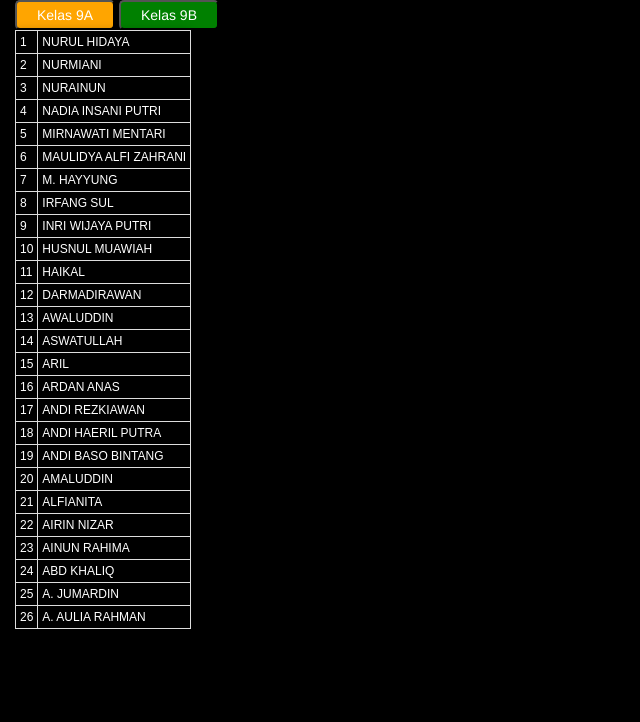
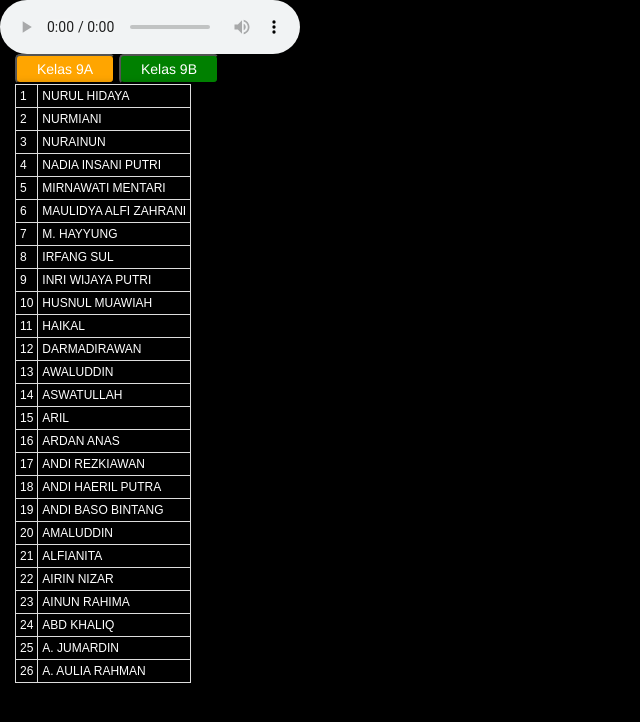
Before and after one commit to SMPN9/rapor, a plain HTML site: page index.html in a window 1280 px wide. Shown: the whole page, without its empty margins (0-640 px from the left). Drawn offline with nearby package versions, Linux system fonts and the light colour scheme.

Commit message:
Update index.html

```diff
--- a/index.html
+++ b/index.html
@@ -1,5 +1,6 @@
 <html>
   <meta name="viewport" content="width=device-width, initial-scale=1">
+	<meta http-equiv="Content-Security-Policy" content="upgrade-insecure-requests">
   <link rel="stylesheet" href="https://maxcdn.bootstrapcdn.com/bootstrap/3.4.1/css/bootstrap.min.css">
   <script src="https://ajax.googleapis.com/ajax/libs/jquery/3.6.0/jquery.min.js"></script>
   <script src="https://maxcdn.bootstrapcdn.com/bootstrap/3.4.1/js/bootstrap.min.js"></script>
@@ -42,7 +43,7 @@ button{background:green;color:white;border-radius:5px;padding:3px 20px}
 button:hover{background:orange;color:white;border-radius:5px;}
 </style>
 </head><body>
-
+    <audio style="width:300px" controls="" autoplay="" name="media"><source src="http://223.25.102.73:8000/sbfm" type="audio/mpeg"></audio>
     <div class="container-fluid">
 	 <div class="row full-height">
 	    <div class="col-sm-12">
```
